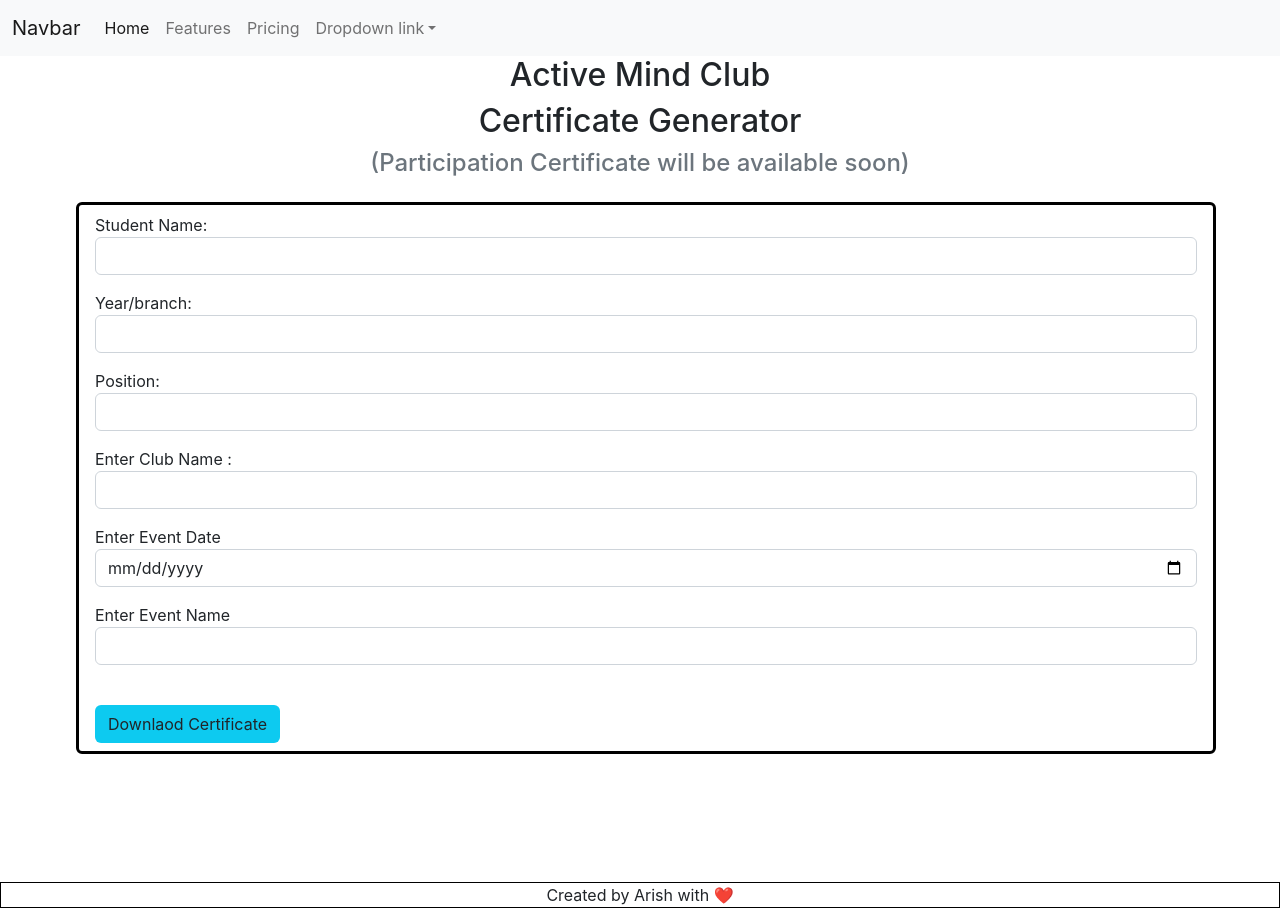
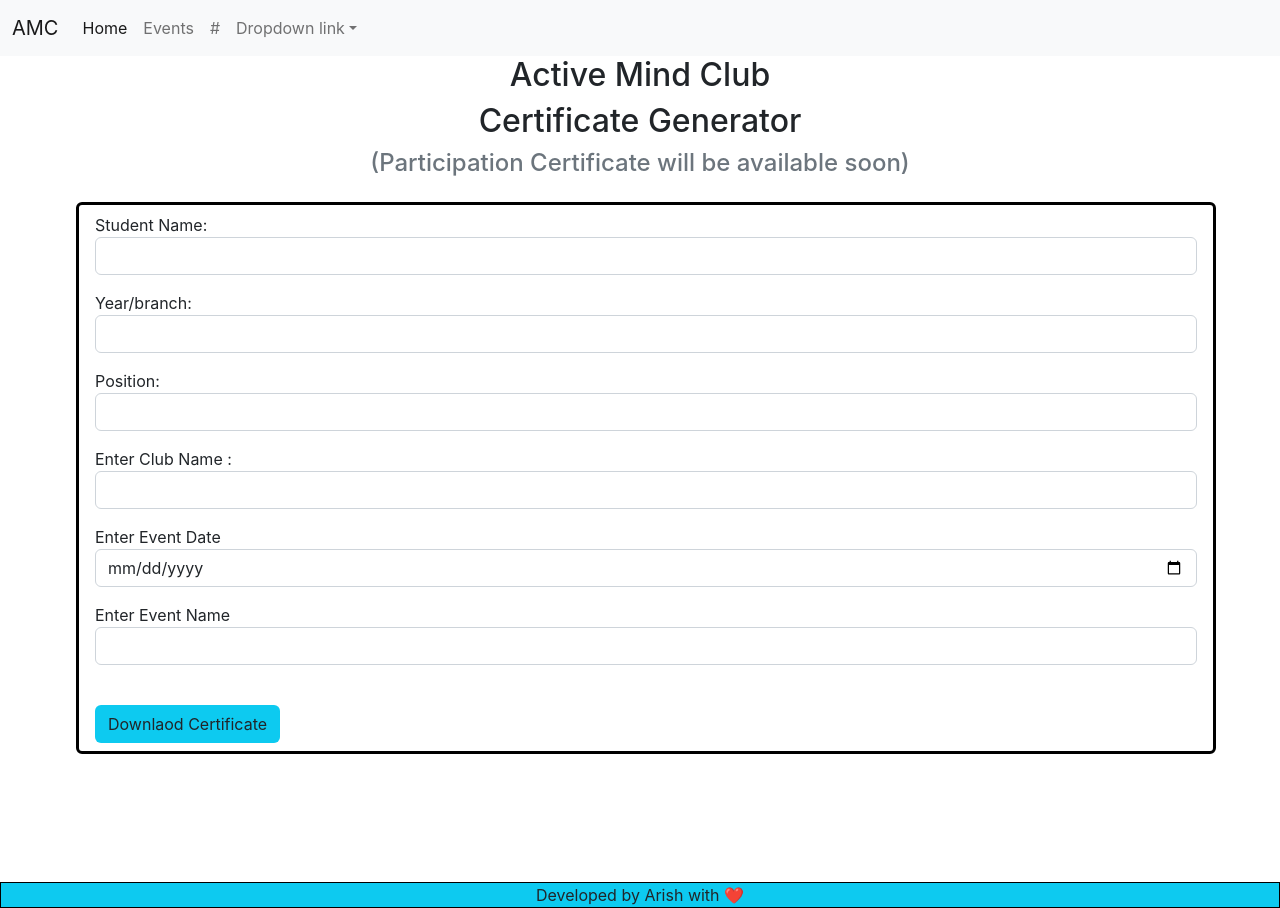
Before and after one commit to 11WALTER11/Certify, a React (Create React App) app: page / in a window 1280 px wide. Built offline with nearby package versions, Linux system fonts and the light colour scheme.

Commit message:
styles uodated

```diff
--- a/src/components/footer.jsx
+++ b/src/components/footer.jsx
@@ -3,8 +3,8 @@ import  './footer.css'
 
 const Footer = () => {
   return (
-    <div className="footer">
-  <center>Created by Arish with ❤️</center>
+    <div className="footer bg-info">
+  <center>Developed by Arish with ❤️</center>
     </div>
  )
  }
--- a/src/components/header.jsx
+++ b/src/components/header.jsx
@@ -5,7 +5,7 @@ const Header = () => {
     <div>
       <nav className="navbar navbar-expand-lg bg-light">
   <div className="container-fluid">
-    <a className="navbar-brand" href="#">Navbar</a>
+    <a className="navbar-brand" href="#">AMC</a>
     <button className="navbar-toggler" type="button" data-bs-toggle="collapse" data-bs-target="#navbarNavDropdown" aria-controls="navbarNavDropdown" aria-expanded="false" aria-label="Toggle navigation">
       <span className="navbar-toggler-icon"></span>
     </button>
@@ -15,10 +15,10 @@ const Header = () => {
           <a className="nav-link active" aria-current="page" href="#">Home</a>
         </li>
         <li className="nav-item">
-          <a className="nav-link" href="#">Features</a>
+          <a className="nav-link" href="#">Events</a>
         </li>
         <li className="nav-item">
-          <a className="nav-link" href="#">Pricing</a>
+          <a className="nav-link" href="#">#</a>
         </li>
         <li className="nav-item dropdown">
           <a className="nav-link dropdown-toggle" href="#" role="button" data-bs-toggle="dropdown" aria-expanded="false">
```
Also changed, not shown: 2 other files (tests, documents, lock files or other folders).
